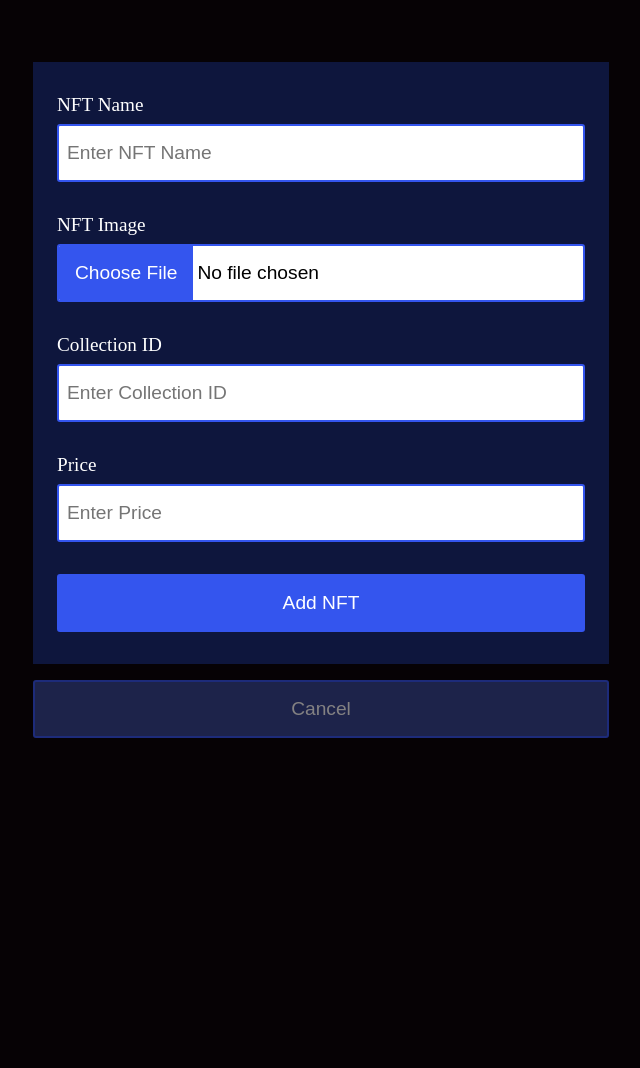
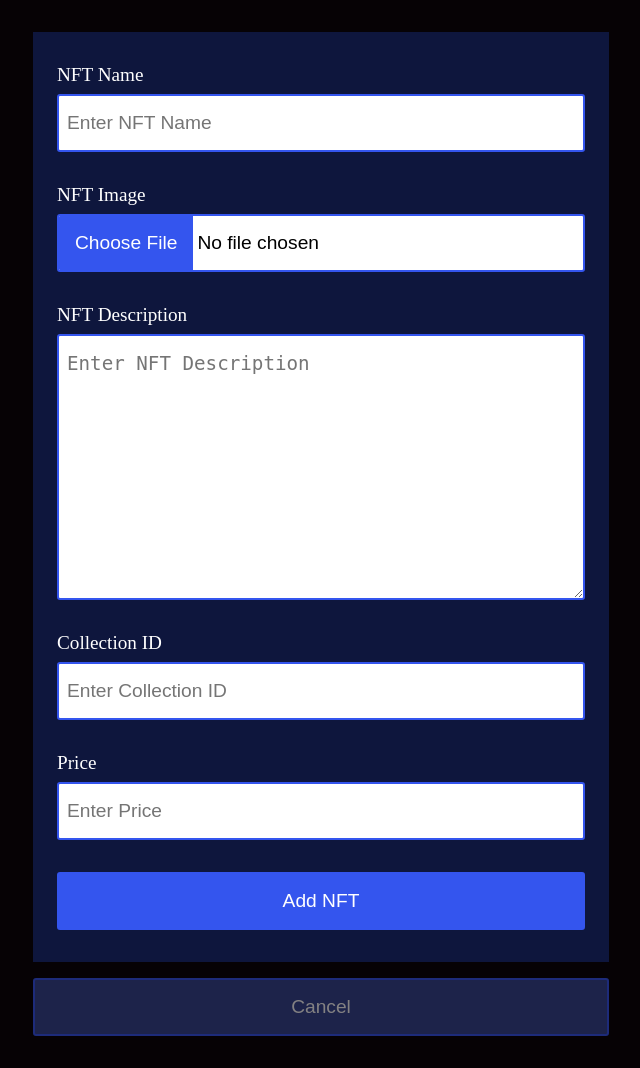
Before and after one commit to Mohamed-Ossalhe/NFTea-Platform, a PHP site: page /add-nft.html in a window 1280 px wide. Shown: the whole page, without its empty margins (319-959 px from the left). Before the commit the page ends 738 px from the top, so only its background shows below. Run offline with PHP 8.4, Linux system fonts and the light colour scheme.

Commit message:
Upload Add Nft page style changes by Mohamed Ossalhe

```diff
--- a/add-nft.html
+++ b/add-nft.html
@@ -24,6 +24,10 @@
                         <input type="file" name="image" id="image" accept="png jpeg">
                     </div>
                     <div class="input-field">
+                        <label for="image">NFT Description</label>
+                        <textarea name="description" id="nft-description" cols="30" rows="10" placeholder="Enter NFT Description"></textarea>
+                    </div>
+                    <div class="input-field">
                         <label for="collectionid">Collection ID</label>
                         <input type="text" name="collectionid" id="collectionid" placeholder="Enter Collection ID">
                     </div>
--- a/assets/css/main-style.css
+++ b/assets/css/main-style.css
@@ -589,7 +589,7 @@ footer .footer-wrapper .copyright-section .social-links li a {
 .add-nft-page .form-wrapper form .input-field label {
   font-size: 1.2rem;
 }
-.add-nft-page .form-wrapper form .input-field input {
+.add-nft-page .form-wrapper form .input-field input, .add-nft-page .form-wrapper form .input-field textarea {
   width: 100%;
   padding: 1rem 0.5rem;
   background-color: #fff;
--- a/assets/css/main-style.scss
+++ b/assets/css/main-style.scss
@@ -624,7 +624,7 @@ footer {
                 label {
                     font-size: 1.2rem;
                 }
-                input {
+                input, textarea {
                     width: 100%;
                     padding: 1rem 0.5rem;
                     background-color: #fff;
```
